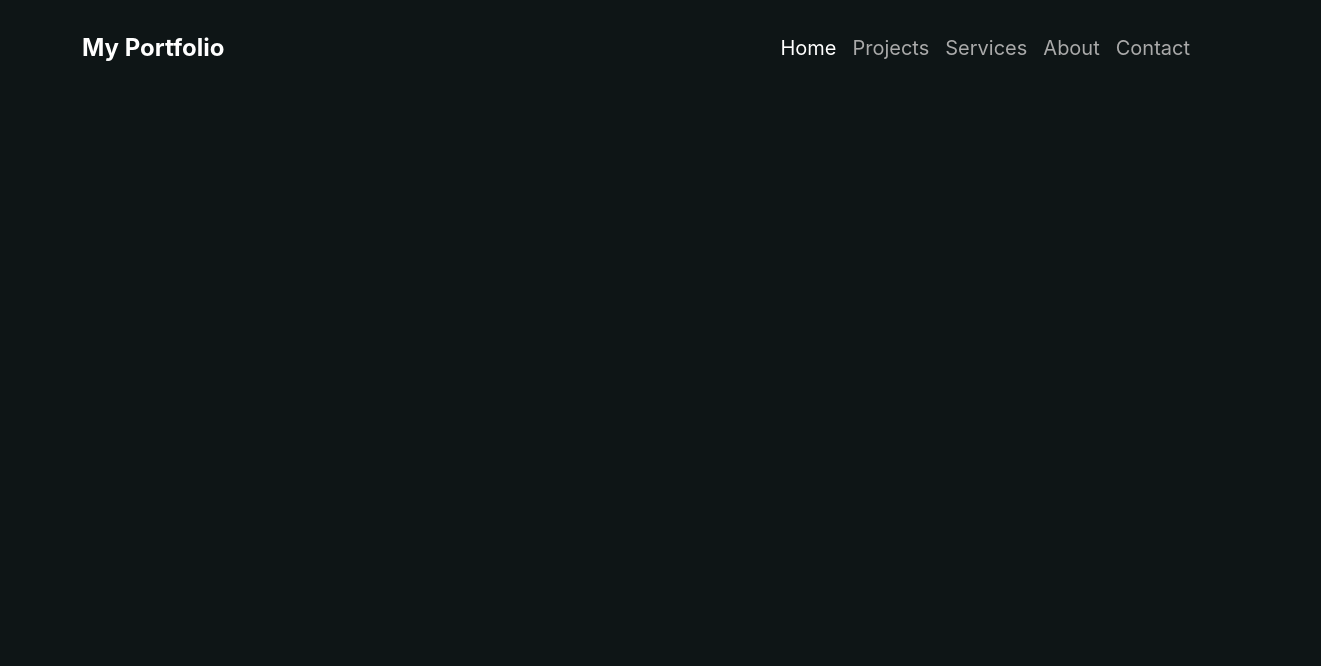
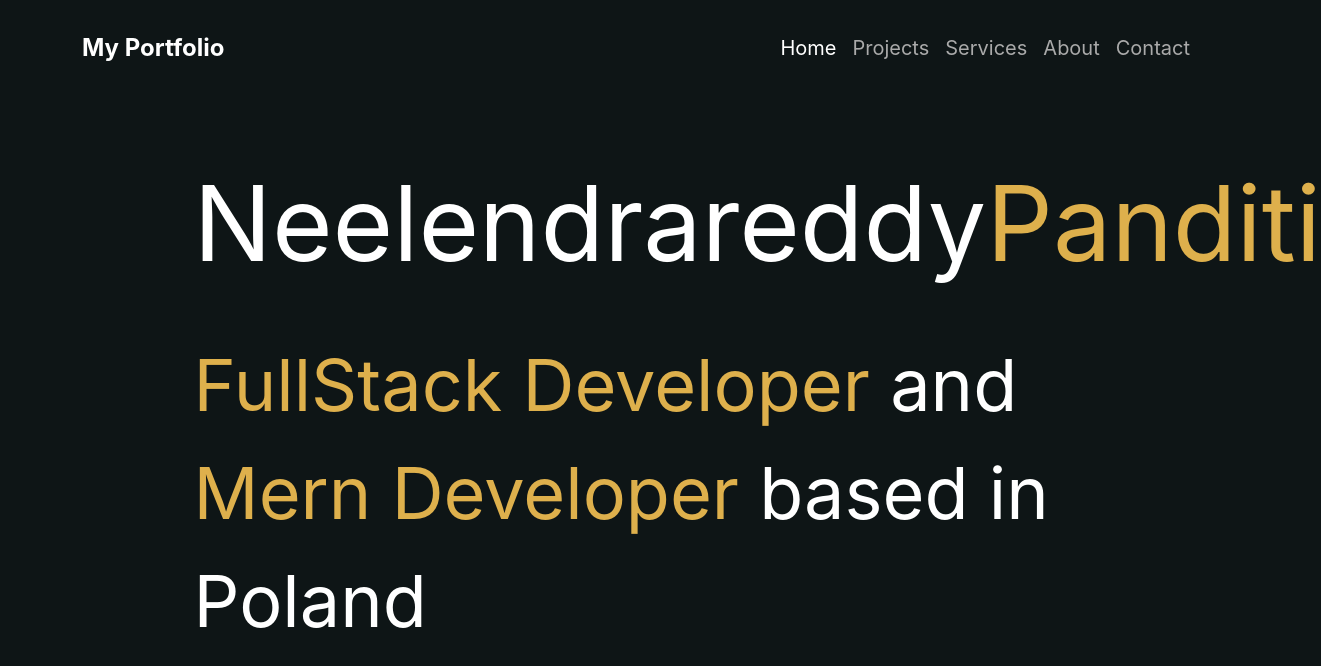
Before and after one commit to neelendrareddy9001/React-Portfolio-Website, a React (Create React App) app: page / in a window 1280 px wide. Shown: the top 666 px of the page, 1321 px wide, since content can reach past the window. Built offline with nearby package versions, Linux system fonts and the light colour scheme.

Commit message:
Update Home.js

```diff
--- a/src/pages/Home.js
+++ b/src/pages/Home.js
@@ -2,7 +2,14 @@ import React from 'react'
 
 const Home = () => {
   return (
-    <div>Home</div>
+    <div className='home'>
+        <div className='name'>
+            Neelendrareddy<font>Panditi</font>
+        </div>
+        <div className='desc'>
+            <font>FullStack Developer</font> and <font>Mern Developer</font> based in Poland
+        </div>
+    </div>
   )
 }
 
```
